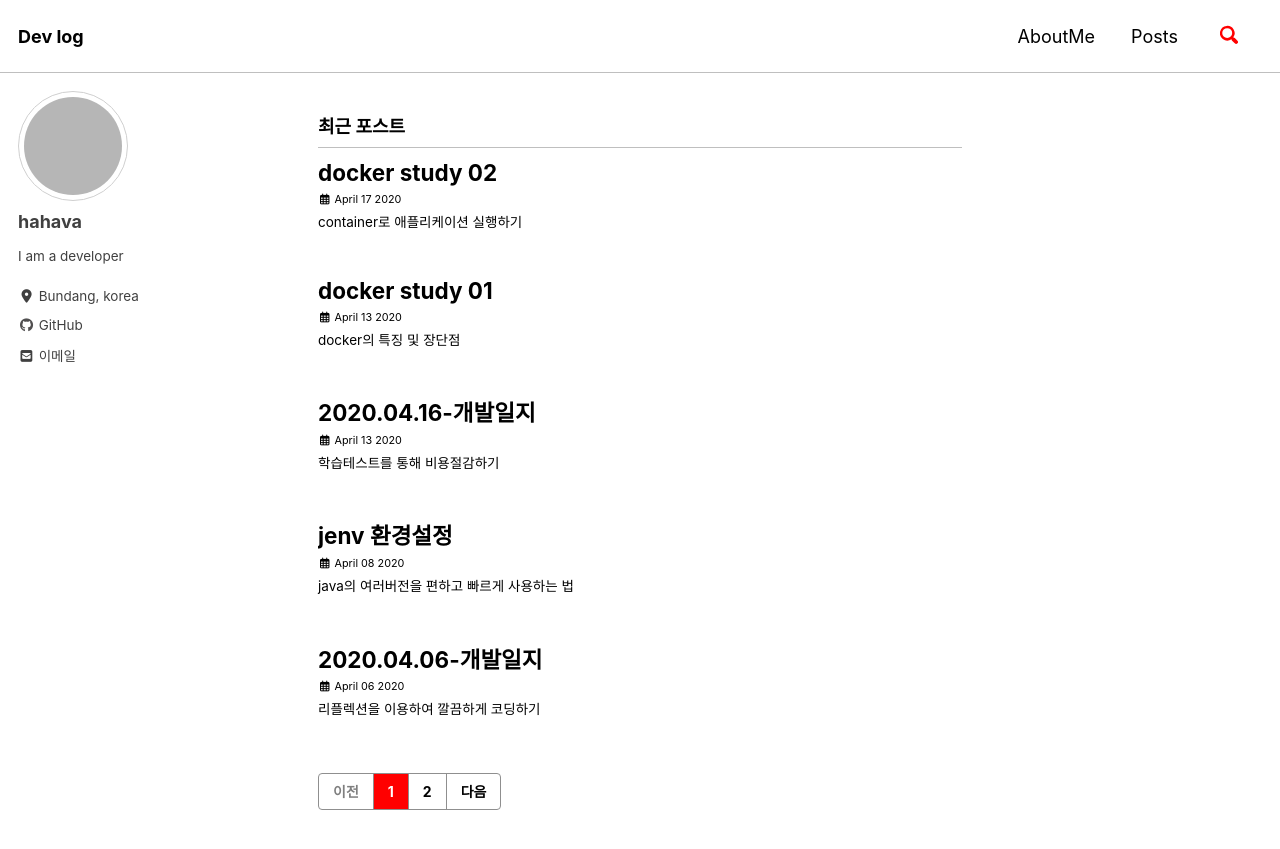
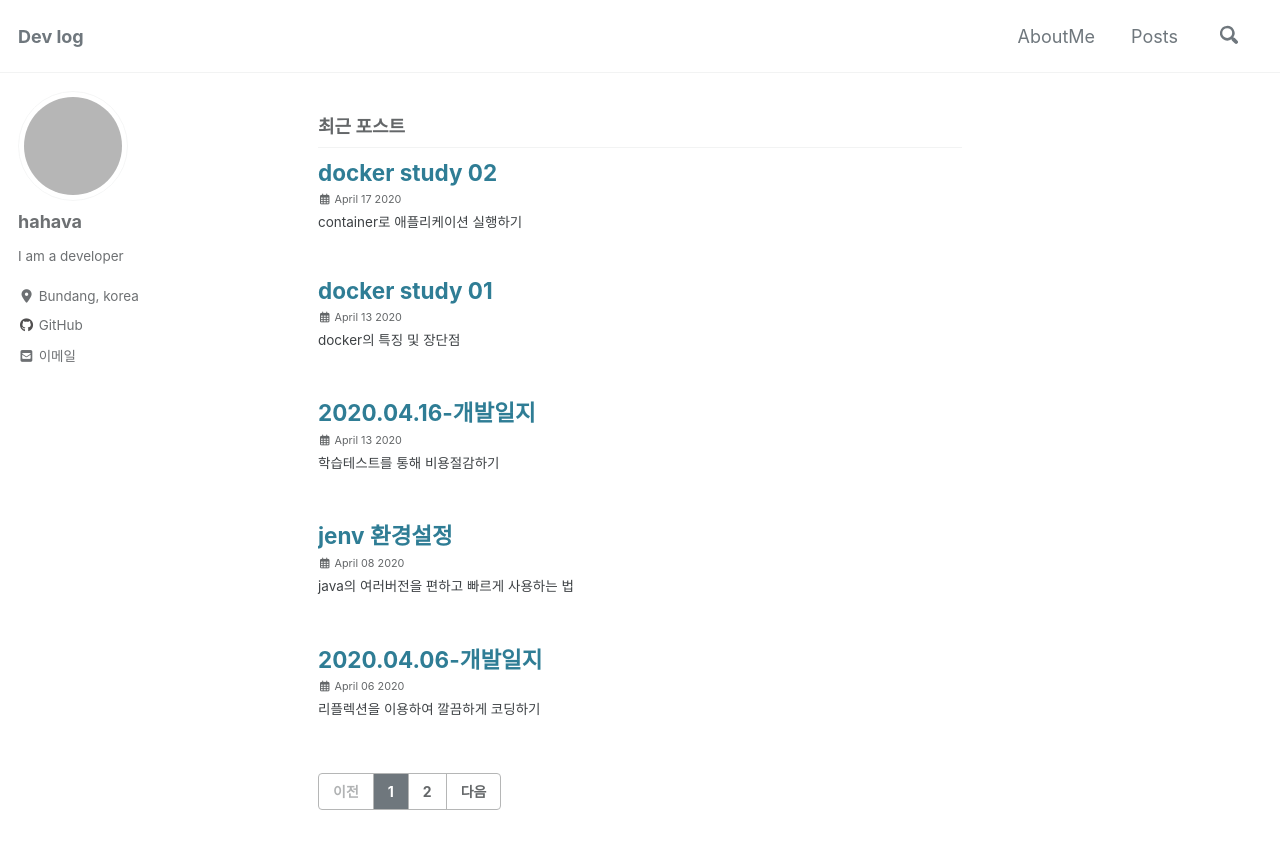
Before and after one commit to hahava/hahava.github.io, a Jekyll site: the page built from index.html, in a window 1280 px wide and 900 px high. Shown: the top 849 px of the window. Built offline with Jekyll 4.4.1, drawn with Linux system fonts in a browser that asks for light colours; cached includes are drawn as plain includes; nearby versions of some CDN libraries; the list of posts is cut into pages by our own code; grey boxes are pictures that could not be loaded.

Commit message:
Update _config.yml

```diff
--- a/_config.yml
+++ b/_config.yml
@@ -1,5 +1,3 @@
-minimal_mistakes_skin    : "contrast"
-
 # Site Settings
 locale                   : "ko-KR"
 title                    : "Dev log"
```
